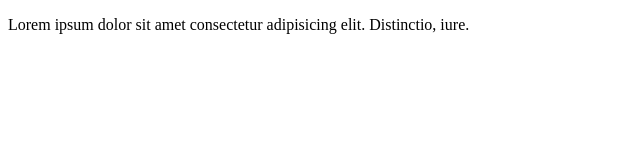
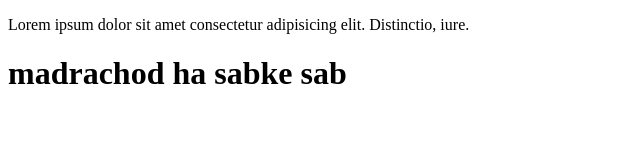
Before and after one commit to VishalTyagi2001/gitthree, a plain HTML site: page index.html in a window 1280 px wide. Shown: the whole page, without its empty margins (0-640 px from the left). Drawn offline with Linux system fonts and the light colour scheme.

```diff
--- a/index.html
+++ b/index.html
@@ -8,5 +8,7 @@
 <body>
     <p>Lorem ipsum dolor sit amet consectetur adipisicing elit. Distinctio, iure.</p>
 
+
+    <h1>madrachod ha sabke sab</h1>
 </body>
 </html>
```
Also changed, not shown: learning.txt.
